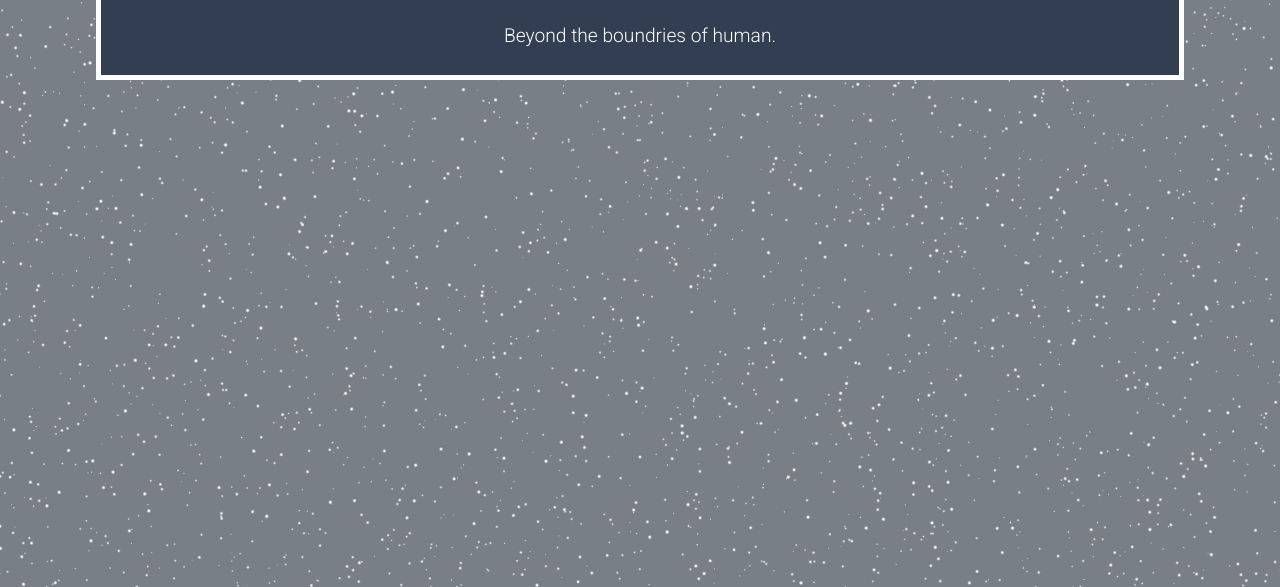
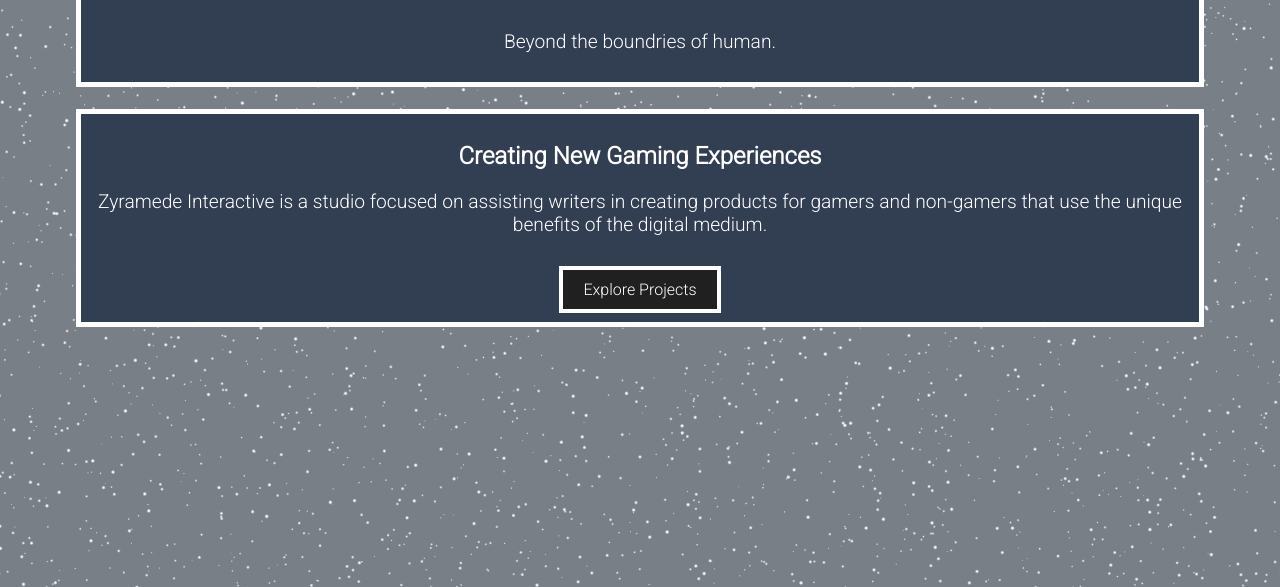
Before and after one commit to Si1icaTea/Si1icaTea.github.io, a plain HTML site: page index.html in a window 1280 px wide. Shown: the part 213-800 px from the top of the page. Drawn offline with Linux system fonts and the light colour scheme.

Commit message:
updated projects

```diff
--- a/index.html
+++ b/index.html
@@ -18,13 +18,22 @@
         </nav>
     </header>
     <main>
-        <section id="home" class="hero-section">
-            <section id="projects" class="hero-internal">
-                <h1>Zyramede Interactive</h1>
-                <p>Beyond the boundries of human.</p>
+        <section id="home" class="pad-section">
+            <section id="home" class="hero-section">
+                <section id="projects" class="hero-internal">
+                    <h1>Zyramede Interactive</h1>
+                    <p>Beyond the boundries of human.</p>
+                </section>
+            </section>
+            <!-- Additional sections for About, Missions, and Contact could be added here -->
+            <section id="home" class="hero-section">
+                <section id="projects" class="hero-internal">
+                    <h2>Creating New Gaming Experiences</h2>
+                    <p>Zyramede Interactive is a studio focused on assisting writers in creating products for gamers and non-gamers that use the unique benefits of the digital medium.</p>
+                    <a href="projects.html" class="hero-button">Explore Projects</a>
+                </section>
             </section>
         </section>
-        <!-- Additional sections for About, Missions, and Contact could be added here -->
     </main>
     <footer>
         <!--<p>&copy; 2024 . All rights reserved.</p>-->
--- a/style.css
+++ b/style.css
@@ -48,14 +48,24 @@ body, html {
     background-color: transparent;
 }
 
+.pad-section {
+    padding: 70px;
+    text-align: center;
+}
+
 .hero-section {
-    padding: 100px;
+    padding: 10px;
     text-align: center;
 }
 
 .hero-section h1 {
     color: #ffffff;
     font-size: 2.5rem;
+}
+
+.hero-section h2 {
+    color: #ffffff;
+    font-size: 1.5rem;
 }
 
 .hero-section p {
@@ -124,4 +134,23 @@ footer {
 .download-button:hover {
     background-color: #ffffff; /* White background on hover */
     color: #000000; /* Black text on hover */
+    transform: translateY(-2px); /* Slight raise effect */
 }
+
+.hero-button {
+    display: inline-block;
+    margin-top: 10px;
+    padding: 10px 20px;
+    background-color: #202020; /* Dark background for contrast */
+    color: #ffffff; /* White text */
+    text-decoration: none;
+    font-family: 'Roboto', sans-serif; /* Assuming Roboto is used throughout the site */
+    border: 4px solid #ffffff; /* White border */
+    transition: background-color 0.3s, color 0.3s;
+}
+
+.hero-button:hover, .hero-button:focus {
+    background-color: #ffffff; /* White background on hover */
+    color: #000000; /* Black text on hover */
+    transform: translateY(-2px); /* Slight raise effect */
+}
```
Also changed, not shown: about.html (+7 -5 lines), projects.html (+14 -3 lines), images/ERA.png (added).
